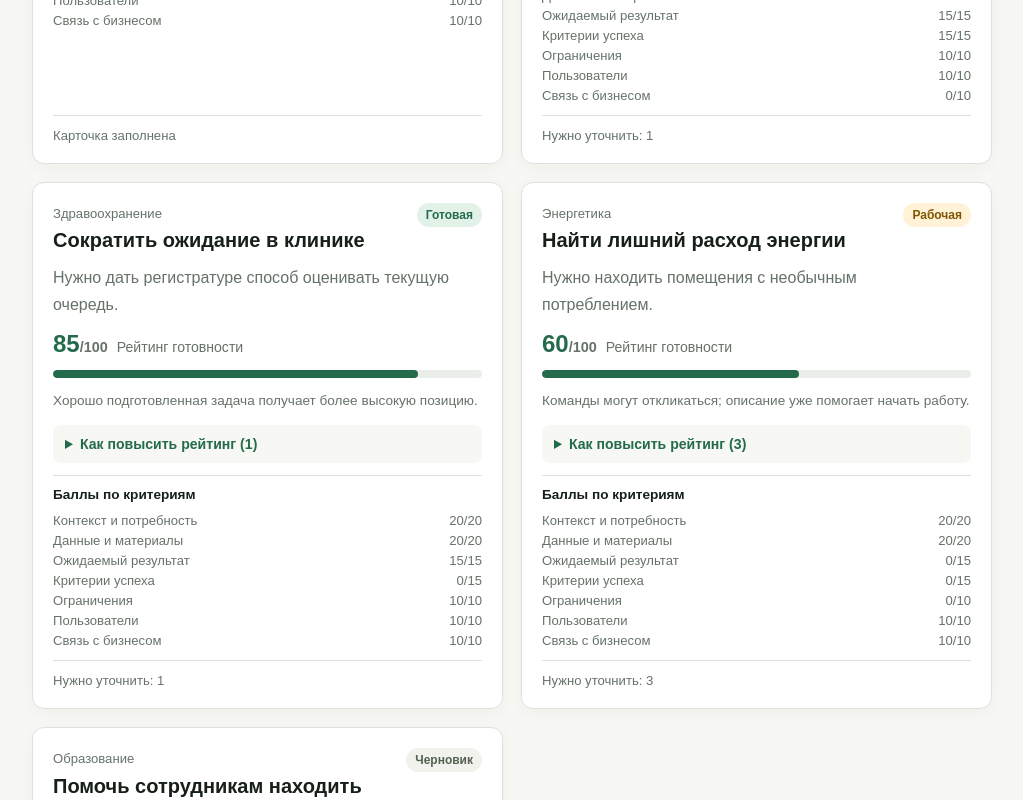
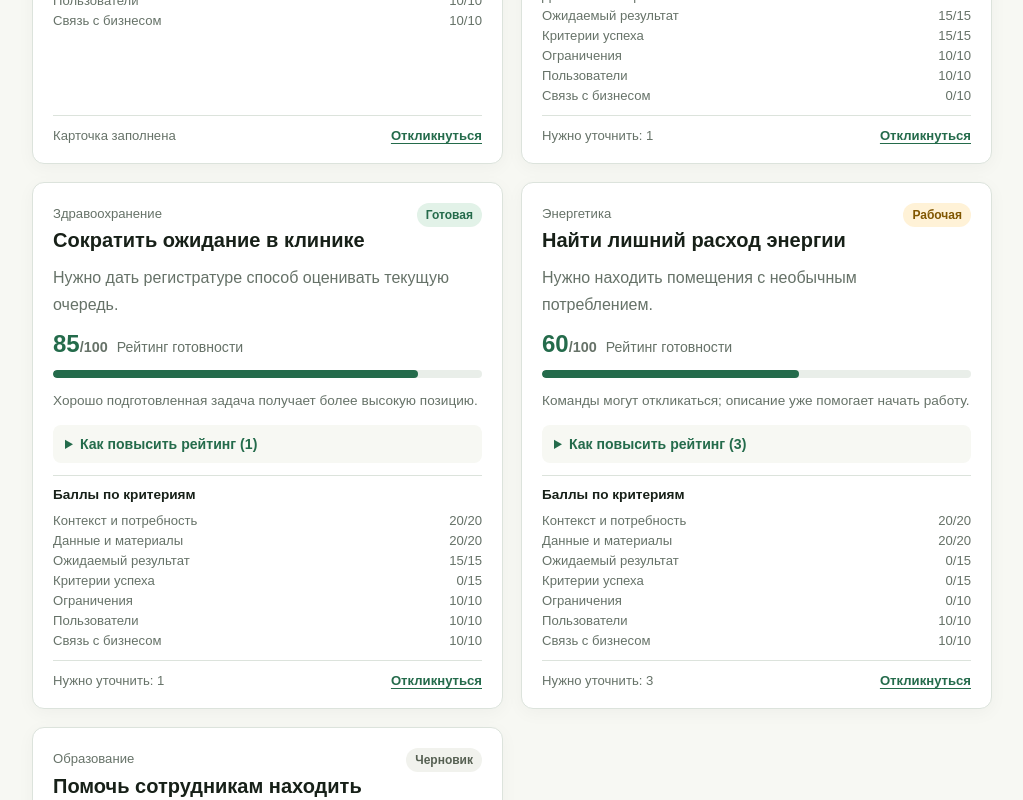
Before and after one commit to BAITC-Hacks/hack-a7c0158c-mba-team, a Next.js app: page /catalog in a window 1280 px wide. Shown: the part 840-1640 px from the top of the page, without its empty margins (128-1151 px from the left). Built offline with nearby package versions, Linux system fonts and the light colour scheme.

Commit message:
feat: connect task catalog with proposals

```diff
--- a/src/app/business/new/page.tsx
+++ b/src/app/business/new/page.tsx
@@ -282,6 +282,7 @@ export default function NewBusinessTaskPage() {
           <p className="muted">Рейтинг готовности: {publishedTask.score}/100. Карточка сохранена в этом браузере.</p>
           <div className="task-actions">
             <Link className="button" href="/catalog">Перейти в каталог</Link>
+            <Link className="button button-secondary" href={`/business/tasks/${publishedTask.id}/responses`}>Посмотреть отклики</Link>
             <button className="button button-secondary" type="button" onClick={startOver}>Создать ещё задачу</button>
           </div>
         </div>
--- a/src/app/catalog/catalog.tsx
+++ b/src/app/catalog/catalog.tsx
@@ -126,6 +126,7 @@ export default function Catalog() {
               </div>
               <div className="task-card-footer">
                 <span>{result.missing.length ? `Нужно уточнить: ${result.missing.length}` : "Карточка заполнена"}</span>
+                <Link className="text-link" href={`/catalog/${task.id}/respond`}>Откликнуться</Link>
               </div>
             </article>
           ))}
```
